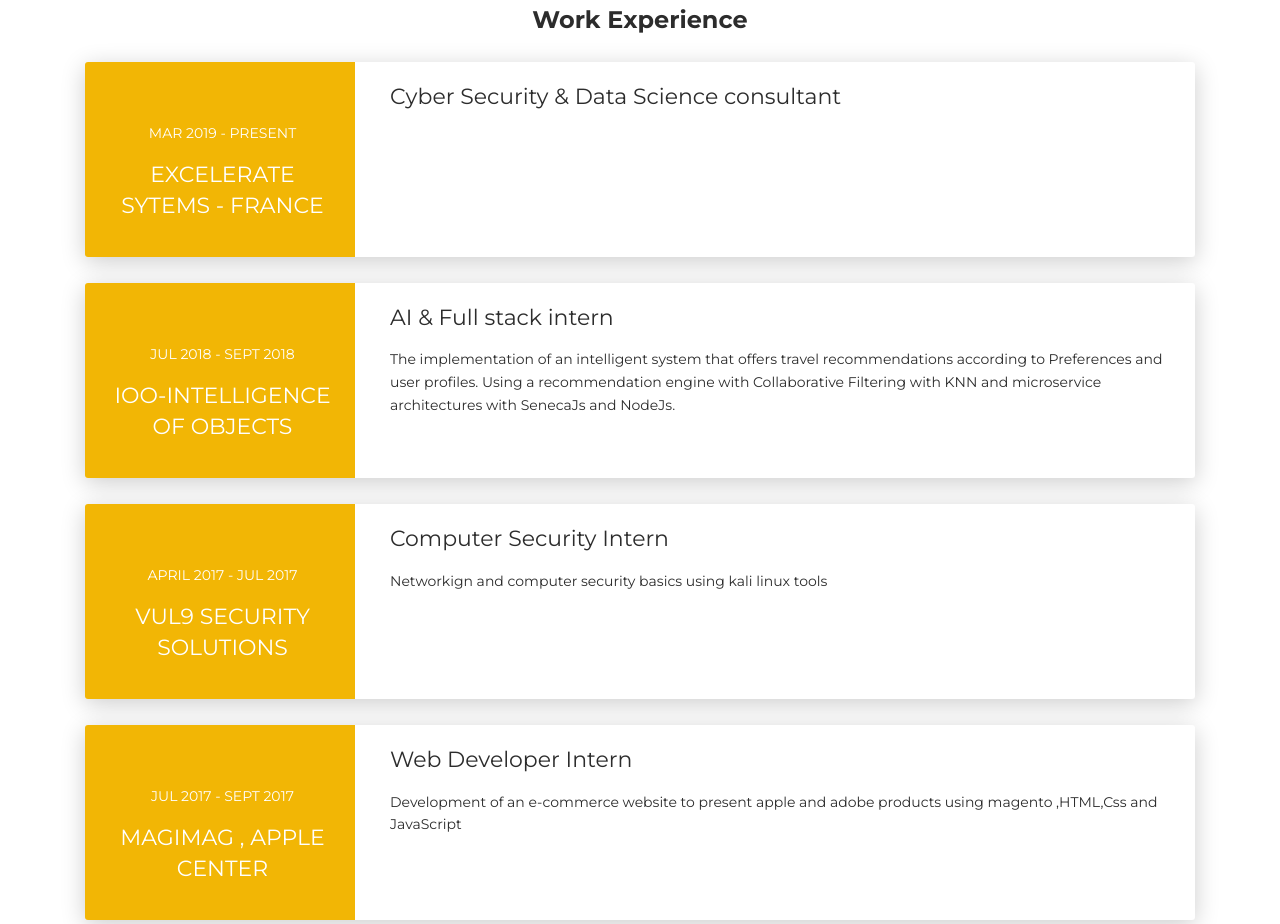
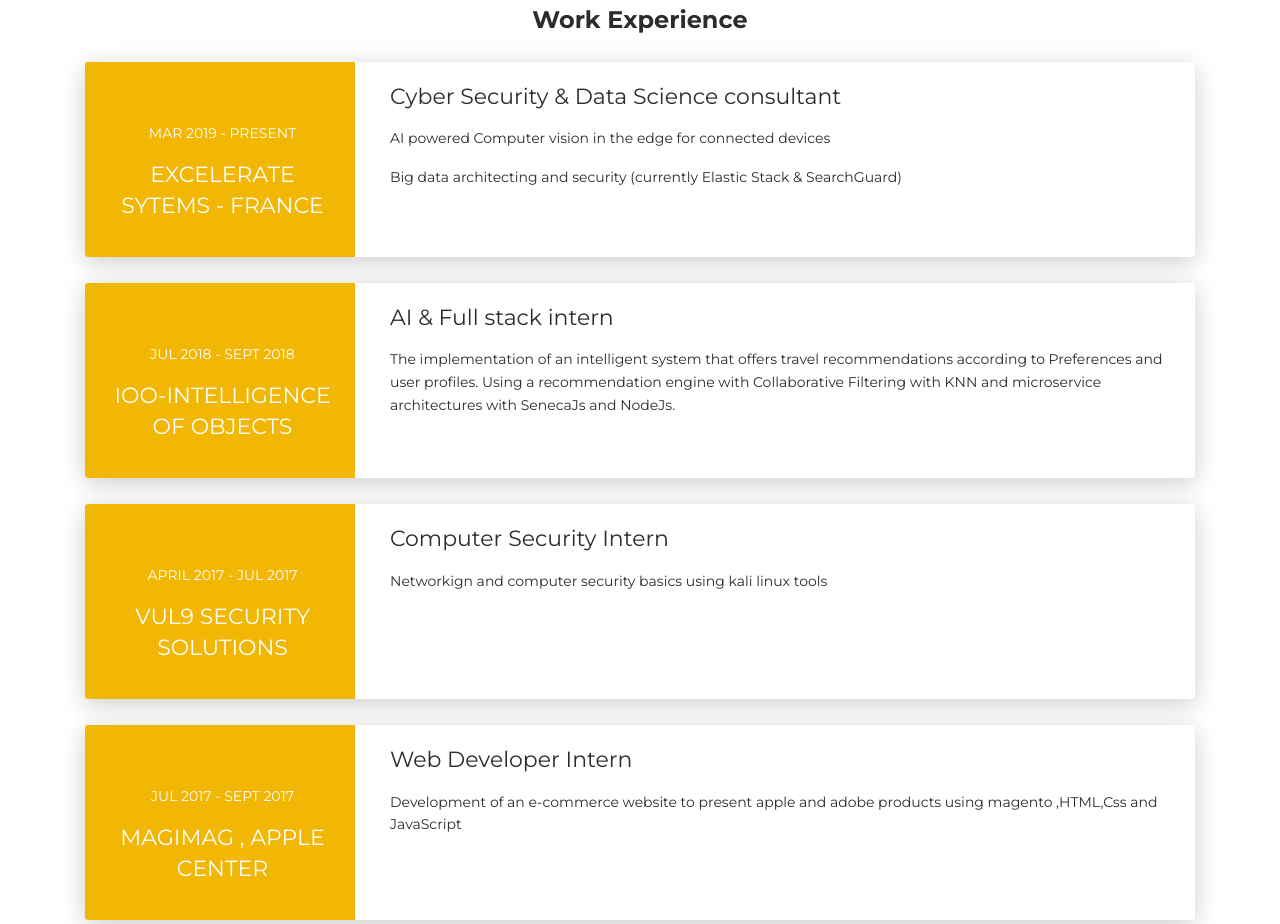
Before and after one commit to Z4ck404/z4ck404.github.io, a plain HTML site: page index.html in a window 1280 px wide. Shown: the part 1373-2297 px from the top of the page. Drawn offline with Linux system fonts and the light colour scheme; files whose address does not match are found by name.

Commit message:
Update index.html

```diff
--- a/index.html
+++ b/index.html
@@ -206,6 +206,8 @@
           <div class="col-md-9" data-aos="fade-left" data-aos-offset="50" data-aos-duration="500">
             <div class="card-body">
               <div class="h5">Cyber Security & Data Science consultant</div>
+              <p> AI powered Computer vision in the edge for connected devices</p>
+              <p> Big data architecting and security (currently Elastic Stack & SearchGuard)</p>
             </div>
           </div>
         </div>
```
